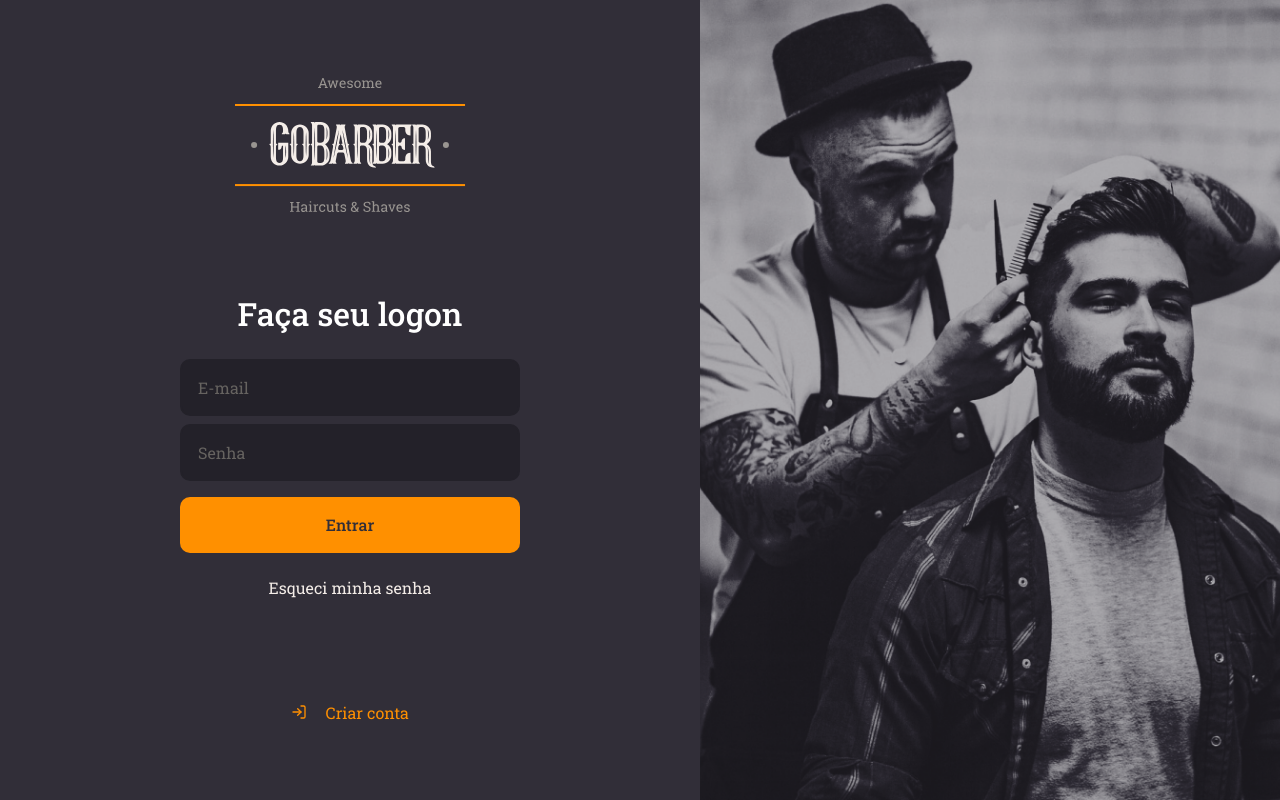
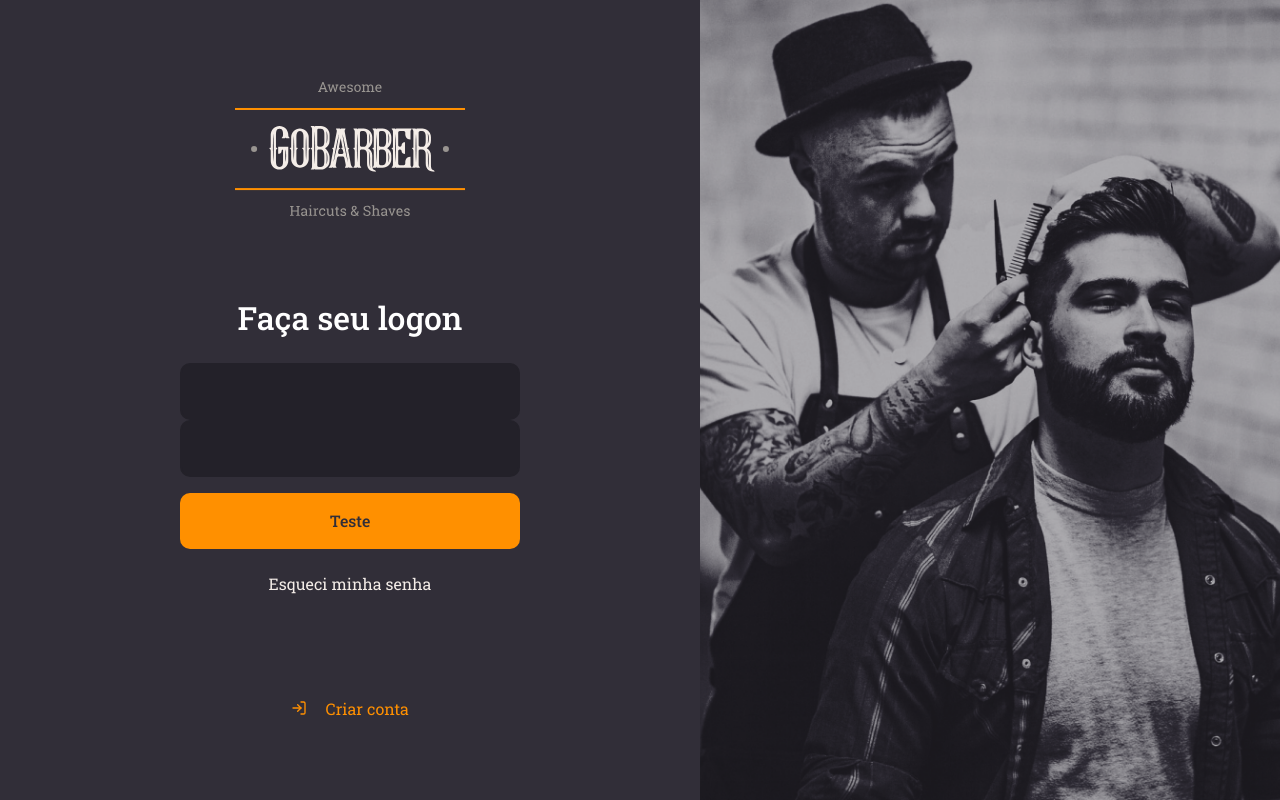
Before and after one commit to AntonioNtV/goBarber-frontend, a React (Create React App) app: page / in a window 1280 px wide. Built offline with nearby package versions, Linux system fonts and the light colour scheme.

Commit message:
Using button and input component at SignIn page~

```diff
--- a/src/pages/Signin/index.tsx
+++ b/src/pages/Signin/index.tsx
@@ -3,6 +3,8 @@
 
 import { Container, Content, Background } from './styles';
 import logoImg from '../../assets/logo.svg';
+import Button from '../../components/Button/index';
+import Input from '../../components/Input/index';
 
 const Signin: React.FC = () => (
   <>
@@ -11,9 +13,9 @@
         <img src={logoImg} alt="goBarber" />
         <form>
           <h1>Faça seu logon</h1>
-          <input placeholder="E-mail" />
-          <input type="password" placeholder="Senha" />
-          <button type="submit">Entrar</button>
+          <Input name="email" placeholder="E-mail" />
+          <Input name="password" type="password" placeholder="Senha" />
+          <Button type="submit">Entrar</Button>
           <a href="forgot">Esqueci minha senha</a>
         </form>
 
```
